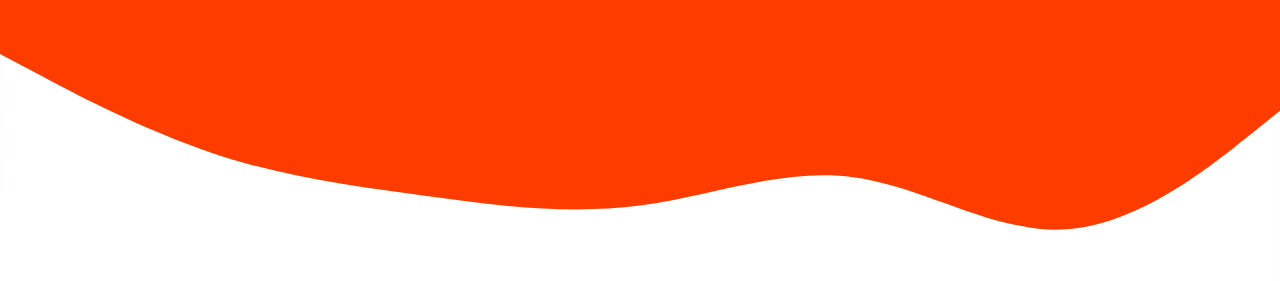
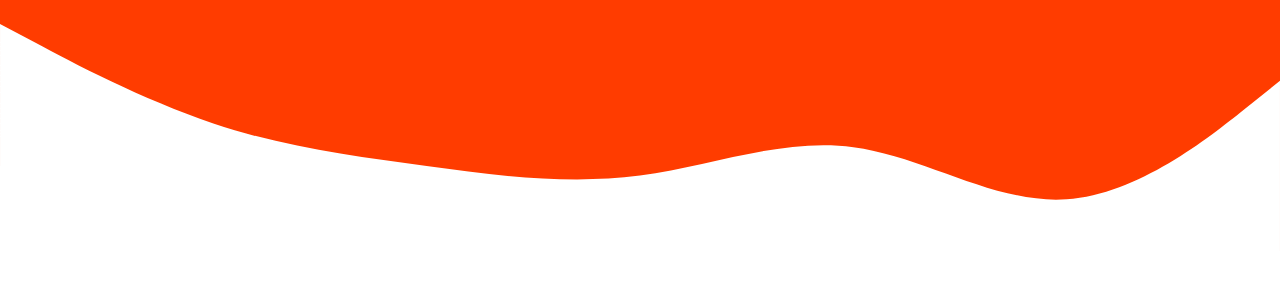
Before and after one commit to sarbub/curved, a plain HTML site: page index.html in a window 1280 px wide. Shown: the part 536-817 px from the top of the page. Drawn offline with Linux system fonts and the light colour scheme.

Commit message:
Update index.html

```diff
--- a/index.html
+++ b/index.html
@@ -13,14 +13,13 @@
             width: 100vw;
             height: 100vh;
             margin: 0;
-            overflow: hidden;
+            overflow: scroll;
         }
 
         .curved{
             background-color: #ff3c00;
             color: white;
             text-align: center;
-            margin-bottom:30px;
         }
         .curved h1{
             font-size: 6rem;
```
